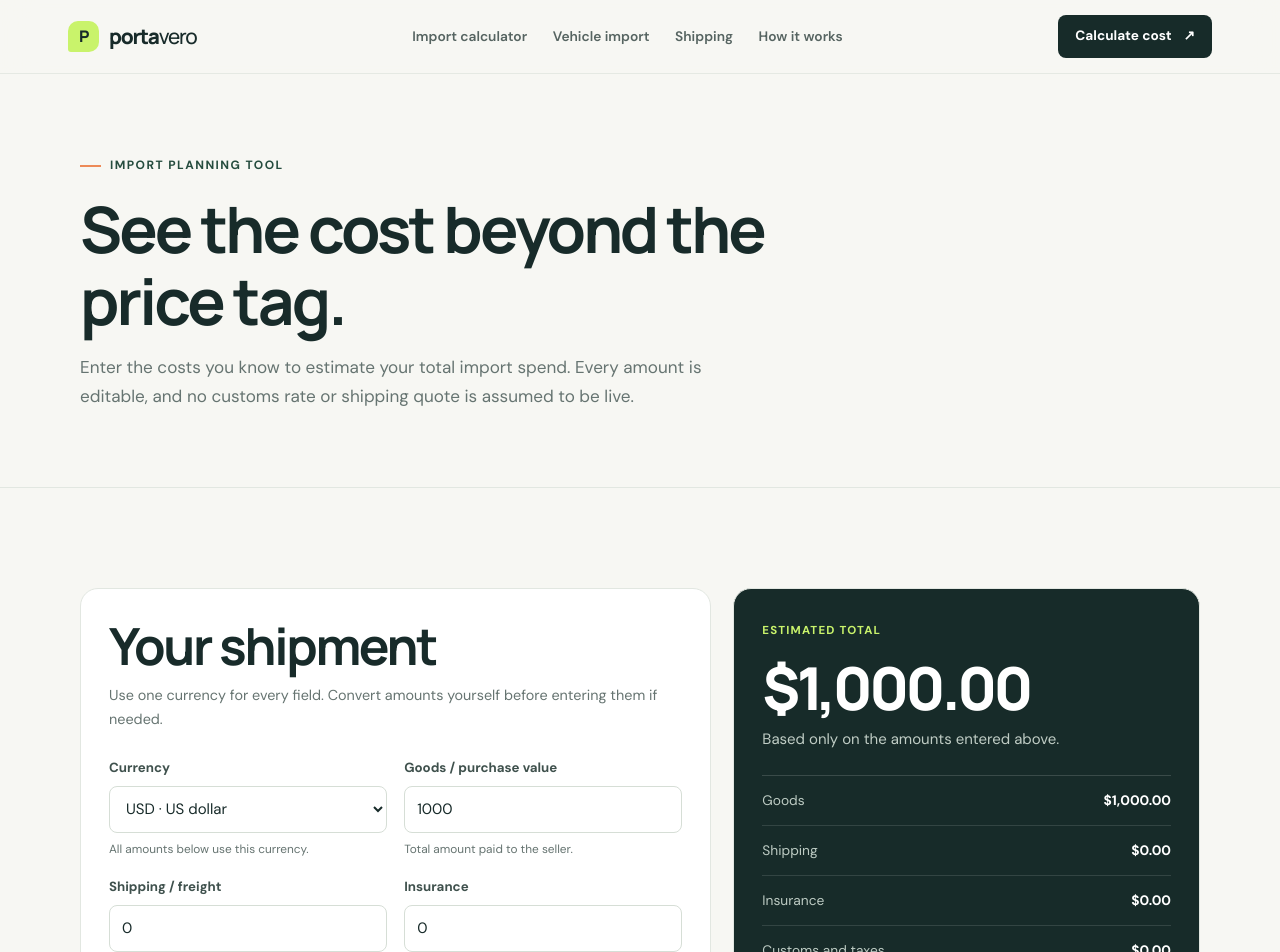
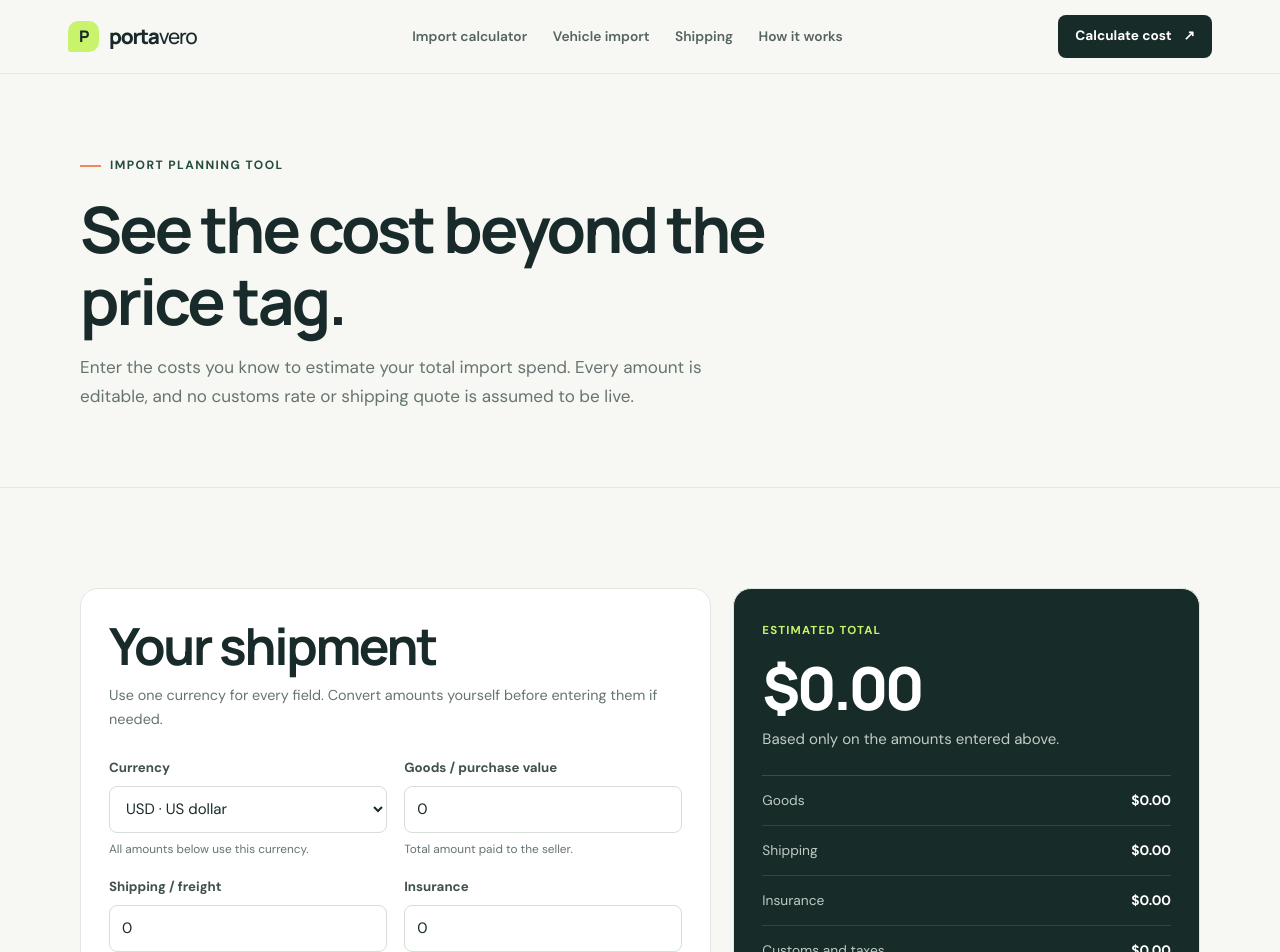
Before and after one commit to GIORGIO2032Q4E/portavero, a Next.js app: page /calculator in a window 1280 px wide. Shown: the top 952 px of the page. Built offline with nearby package versions, Linux system fonts and the light colour scheme; no server answers.

Commit message:
fix: start calculator with empty costs and format yen correctly

```diff
--- a/src/app/calculator/page.tsx
+++ b/src/app/calculator/page.tsx
@@ -3,7 +3,7 @@
 import { useMemo, useState } from "react";
 
 const money = (value: number, currency: string) =>
-  new Intl.NumberFormat("en-US", { style: "currency", currency, maximumFractionDigits: 2 }).format(value);
+  new Intl.NumberFormat("en-US", { style: "currency", currency, maximumFractionDigits: currency === "JPY" ? 0 : 2 }).format(value);
 
 function NumberField({ id, label, value, onChange, hint, min = 0, step = "0.01" }: {
   id: string; label: string; value: number; onChange: (value: number) => void; hint?: string; min?: number; step?: string;
@@ -19,7 +19,7 @@ function NumberField({ id, label, value, onChange, hint, min = 0, step = "0.01"
 
 export default function CalculatorPage() {
   const [currency, setCurrency] = useState("USD");
-  const [goods, setGoods] = useState(1000);
+  const [goods, setGoods] = useState(0);
   const [shipping, setShipping] = useState(0);
   const [insurance, setInsurance] = useState(0);
   const [customs, setCustoms] = useState(0);
@@ -64,7 +64,7 @@ export default function CalculatorPage() {
               <NumberField id="customs" label="Customs and taxes" value={customs} onChange={setCustoms} hint="Enter a verified figure, or leave at zero until known." />
               <NumberField id="handling" label="Handling / port charges" value={handling} onChange={setHandling} hint="Enter a provider quote when available." />
               <NumberField id="other" label="Other costs" value={other} onChange={setOther} hint="Broker, inland delivery, storage or other fees." />
-              <NumberField id="quantity" label="Number of items" value={quantity} onChange={setQuantity} min={1} step="1" hint="Used to estimate average cost per item." />
+              <NumberField id="quantity" label="Number of items" value={quantity} onChange={(value) => setQuantity(Math.max(1, Math.round(value)))} min={1} step="1" hint="Used to estimate average cost per item." />
             </div>
           </section>
           <aside className="panel result-panel" aria-live="polite">
```
